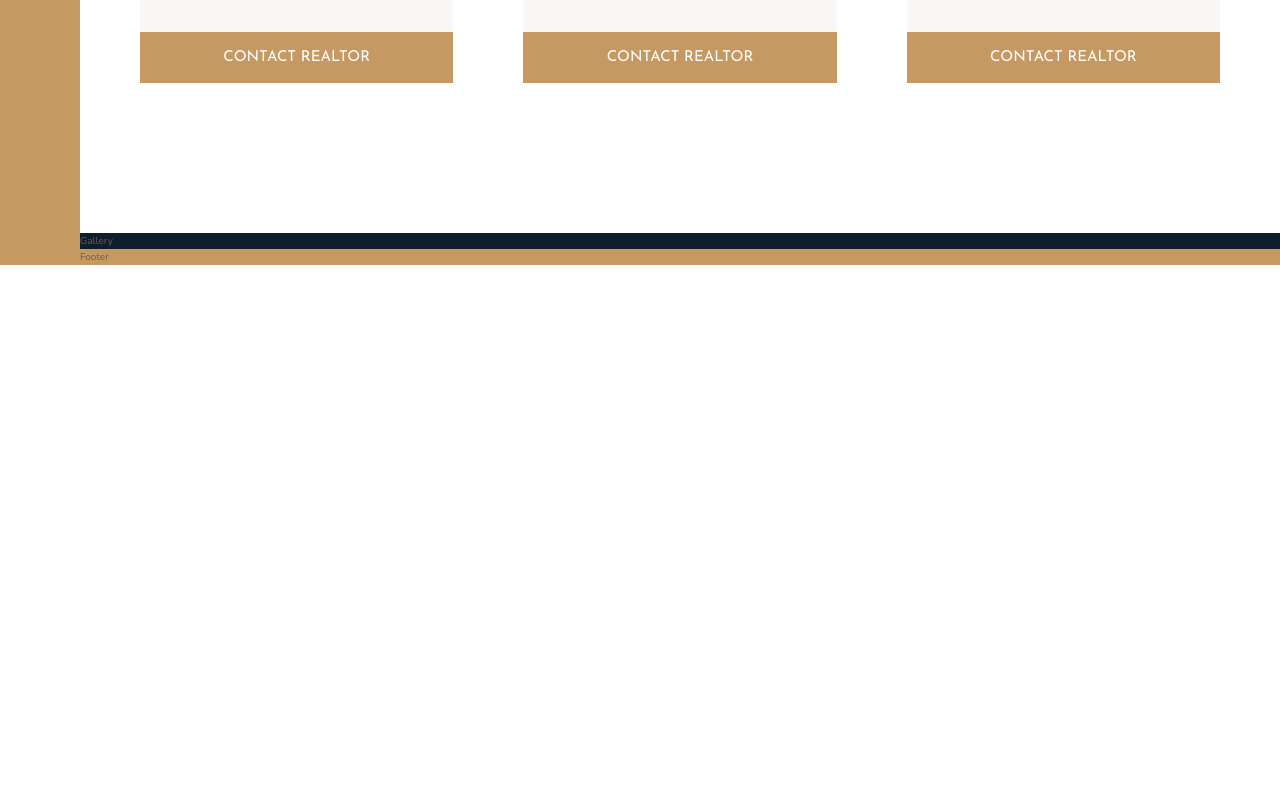
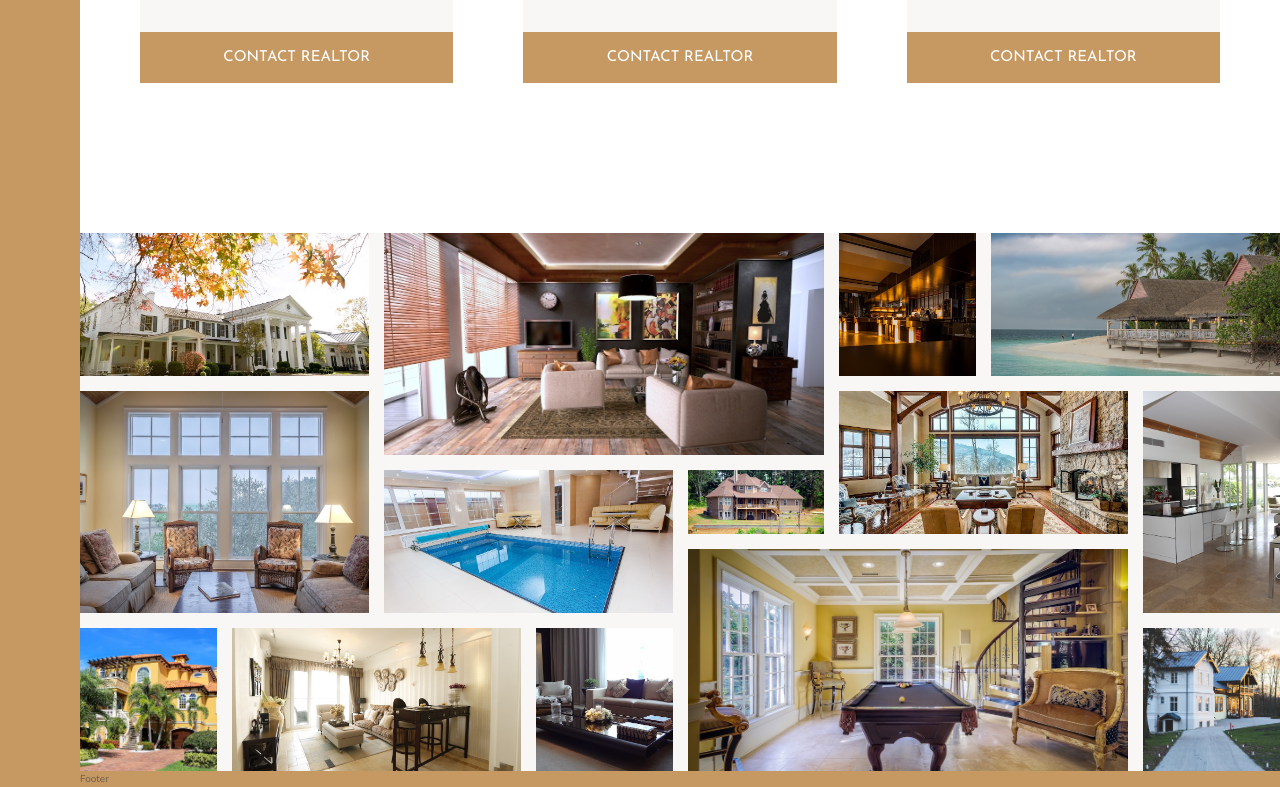
Before and after one commit to Poirei/Nexter, a website: page index.html in a window 1280 px wide. Shown: the part 2812-3599 px from the top of the page. Before the commit the page ends 3077 px from the top, so only its background shows below. Drawn offline with nearby package versions, Linux system fonts and the light colour scheme.

Commit message:
added styles for the gallery section.

```diff
--- a/index.html
+++ b/index.html
@@ -302,7 +302,50 @@
         <button class="btn home__btn">Contact realtor</button>
       </div>
     </section>
-    <section class="gallery">Gallery</section>
+    <section class="gallery">
+      <figure class="gallery__item gallery__item--1">
+        <img src="img/gal-1.jpeg" alt="Gallery image 1" class="gallery__img" />
+      </figure>
+      <figure class="gallery__item gallery__item--2">
+        <img src="img/gal-2.jpeg" alt="Gallery image 2" class="gallery__img" />
+      </figure>
+      <figure class="gallery__item gallery__item--3">
+        <img src="img/gal-3.jpeg" alt="Gallery image 3" class="gallery__img" />
+      </figure>
+      <figure class="gallery__item gallery__item--4">
+        <img src="img/gal-4.jpeg" alt="Gallery image 4" class="gallery__img" />
+      </figure>
+      <figure class="gallery__item gallery__item--5">
+        <img src="img/gal-5.jpeg" alt="Gallery image 5" class="gallery__img" />
+      </figure>
+      <figure class="gallery__item gallery__item--6">
+        <img src="img/gal-6.jpeg" alt="Gallery image 6" class="gallery__img" />
+      </figure>
+      <figure class="gallery__item gallery__item--7">
+        <img src="img/gal-7.jpeg" alt="Gallery image 7" class="gallery__img" />
+      </figure>
+      <figure class="gallery__item gallery__item--8">
+        <img src="img/gal-8.jpeg" alt="Gallery image 8" class="gallery__img" />
+      </figure>
+      <figure class="gallery__item gallery__item--9">
+        <img src="img/gal-9.jpeg" alt="Gallery image 9" class="gallery__img" />
+      </figure>
+      <figure class="gallery__item gallery__item--10">
+        <img src="img/gal-10.jpeg" alt="Gallery image 10" class="gallery__img" />
+      </figure>
+      <figure class="gallery__item gallery__item--11">
+        <img src="img/gal-11.jpeg" alt="Gallery image 11" class="gallery__img" />
+      </figure>
+      <figure class="gallery__item gallery__item--12">
+        <img src="img/gal-12.jpeg" alt="Gallery image 12" class="gallery__img" />
+      </figure>
+      <figure class="gallery__item gallery__item--13">
+        <img src="img/gal-13.jpeg" alt="Gallery image 13" class="gallery__img" />
+      </figure>
+      <figure class="gallery__item gallery__item--14">
+        <img src="img/gal-14.jpeg" alt="Gallery image 14" class="gallery__img" />
+      </figure>
+    </section>
     <footer class="footer">Footer</footer>
   </body>
 </html>
--- a/sass/_gallery.scss
+++ b/sass/_gallery.scss
@@ -1,4 +1,75 @@
 .gallery {
-  background-color: $color-secondary;
+  background-color: $color-grey-light-1;
   grid-column: full-start / full-end;
+  display: grid;
+  grid-template-columns: repeat(8, 1fr);
+  grid-template-rows: repeat(7, 5vw);
+  gap: 1.5rem;
+
+  &__item {
+    &--1 {
+      grid-row: 1 / span 2;
+      grid-column: 1 / span 2;
+    }
+
+    &--2 {
+      grid-row: 1 / span 3;
+      grid-column: 3 / span 3;
+    }
+
+    &--3 {
+      grid-row: 1 / span 2;
+      grid-column: 6 / span 1;
+    }
+    &--4 {
+      grid-row: 1 / span 2;
+      grid-column: 7 / span 2;
+    }
+    &--5 {
+      grid-row: 3 / span 3;
+      grid-column: 1 / span 2;
+    }
+    &--6 {
+      grid-row: 4 / span 2;
+      grid-column: 3 / span 2;
+    }
+    &--7 {
+      grid-row: 4 / span 1;
+      grid-column: 5 / span 1;
+    }
+    &--8 {
+      grid-row: 3 / span 2;
+      grid-column: 6 / span 2;
+    }
+    &--9 {
+      grid-row: 3 / span 3;
+      grid-column: 8 / span 1;
+    }
+    &--10 {
+      grid-row: 6 / span 2;
+      grid-column: 1 / span 1;
+    }
+    &--11 {
+      grid-row: 6 / span 2;
+      grid-column: 2 / span 2;
+    }
+    &--12 {
+      grid-row: 6 / span 2;
+      grid-column: 4 / span 1;
+    }
+    &--13 {
+      grid-row: 5 / span 3;
+      grid-column: 5 / span 3;
+    }
+    &--14 {
+      grid-row: 6 / span 2;
+      grid-column: 8 / span 1;
+    }
+  }
+
+  &__img {
+    width: 100%;
+    height: 100%;
+    object-fit: cover;
+  }
 }
```
Also changed, not shown: css/style.css.
